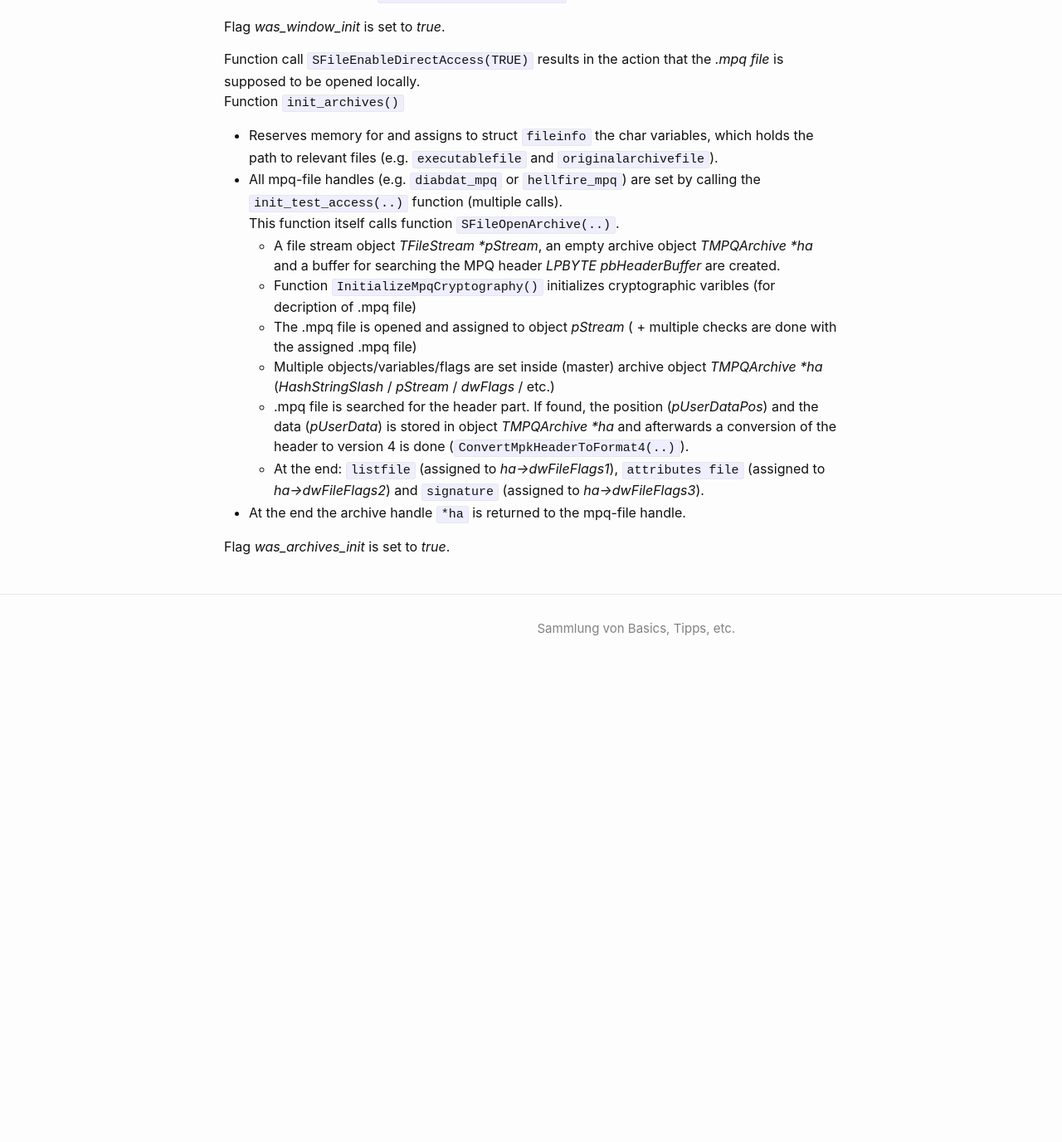
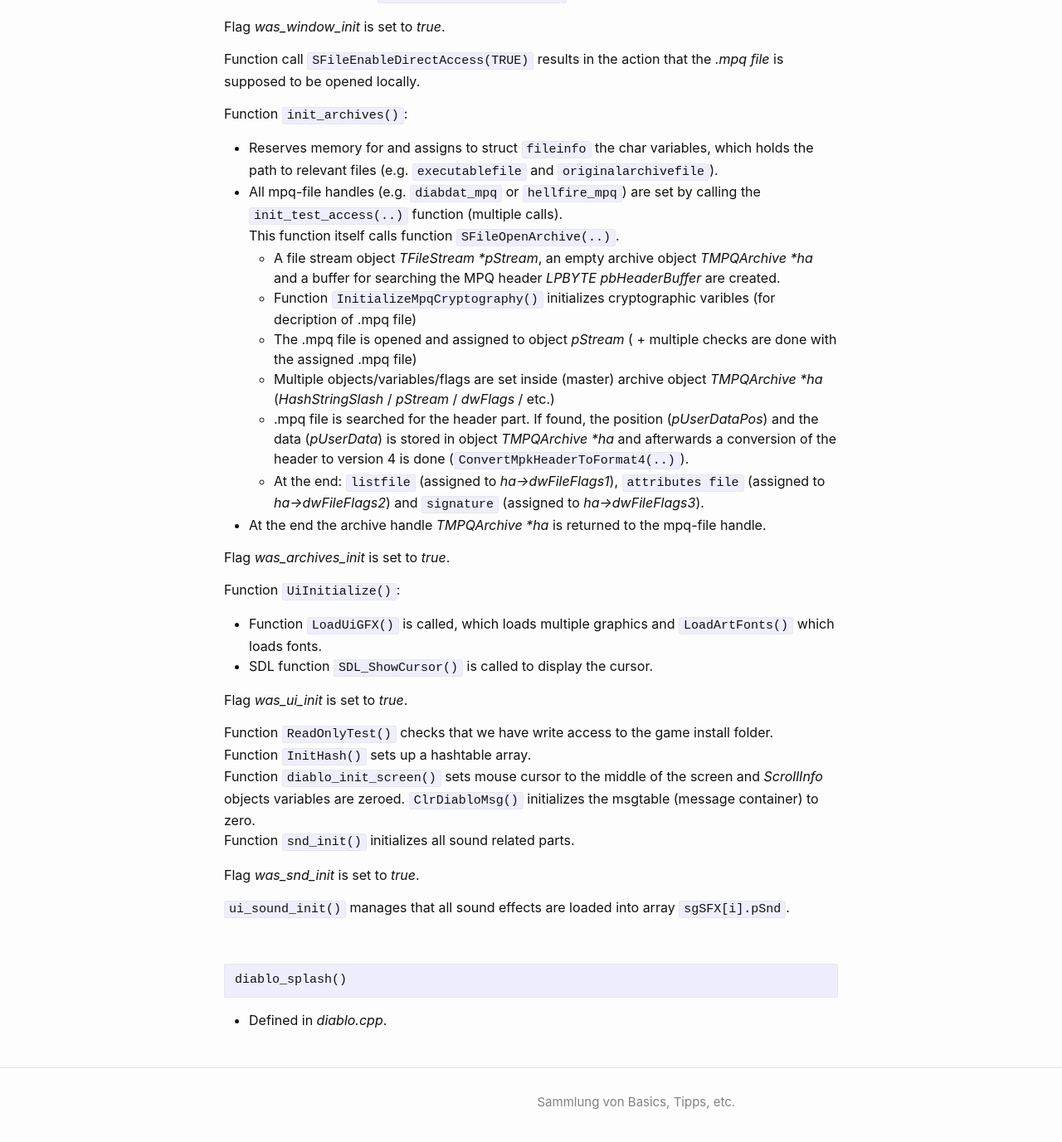
Before and after one commit to Hautaklyttn/progDocs, a Jekyll site: the page built from docs/articles/projects/code_wt_devilution.md, in a window 1280 px wide and 1400 px high, scrolled down 1806 px. Shown: the top 1377 px of the window at 83% size. Built offline with Jekyll 4.4.1, drawn with Linux system fonts in a browser that asks for light colours; before the commit the page ends 2636 px from its top, so only the background shows below that.

Commit message:
Devilution walkthrough update

````diff
--- a/docs/articles/projects/code_wt_devilution.md
+++ b/docs/articles/projects/code_wt_devilution.md
@@ -38,34 +38,57 @@ diablo_init()
 ```
 - Defined in *diablo.cpp*.
 
-First function called is `init_create_window()`
-   - Call of subfunction `SpawnWindow(PROJECT_NAME)`.
-      - `SDL_Init(..)` is called to initialize the SDL's subsystems.
-      - `DvlIntSetting(<key>, <val>)` is called multiple times with `key -> value` pairs which are set in the "diablo.ini" file.
-      - Window setting functions are called (`CalculatePreferdWindowSize`/`AdjustToScreenGeometry`)
-      - In case of *upscaling*, multiple SDL flags are set and SDL functions are called
-      - `SDL_CreateWindow(..)` is called and stored in variable `ghMainWnd`
-      - SDL object `SDL_DisplayMode` created and SDL functions are called (`SDL_GetDisplayMode(..)` / `SDL_CreateRenderer(..)` / `SDL_CreateTexture(..)` / `SDL_RenderSetIntegerScale(..)` / `SDL_RenderSetLogicalSize(..)` / `SDL_GetWindowSize(..)`)
-  - Call of subfunction `dx_init(NULL);`
-      - Game window is shown (functions `SDL_RaiseWindow(ghMainWnd)` and `SDL_ShowWindow(ghMainWnd)`)
-      - *DirectX* connected functions (`SDL_RenderGetLogicalSize(..)` / `SDL_QueryTexture(..)` / `SDL_CreateRGBSurfaceWithFormat(..)`) are called
-      - `palette_init()` is called to initialize the engines color palette.
-  - Setting variables *gpBufStart* ("Upper bound of back buffer.") and *gpBufEnd* ("Lower bound of back buffer.")
-  - Call of SDL function `SDL_DisableScreenSaver()`.
+First function called is `init_create_window()`:
+- Call of subfunction `SpawnWindow(PROJECT_NAME)`.
+  - `SDL_Init(..)` is called to initialize the SDL's subsystems.
+  - `DvlIntSetting(<key>, <val>)` is called multiple times with `key -> value` pairs which are set in the "diablo.ini" file.
+  - Window setting functions are called (`CalculatePreferdWindowSize`/`AdjustToScreenGeometry`)
+  - In case of *upscaling*, multiple SDL flags are set and SDL functions are called
+  - `SDL_CreateWindow(..)` is called and stored in variable `ghMainWnd`
+  - SDL object `SDL_DisplayMode` created and SDL functions are called (`SDL_GetDisplayMode(..)` / `SDL_CreateRenderer(..)` / `SDL_CreateTexture(..)` / `SDL_RenderSetIntegerScale(..)` / `SDL_RenderSetLogicalSize(..)` / `SDL_GetWindowSize(..)`)
+- Call of subfunction `dx_init(NULL);`
+  - Game window is shown (functions `SDL_RaiseWindow(ghMainWnd)` and `SDL_ShowWindow(ghMainWnd)`)
+  - *DirectX* connected functions (`SDL_RenderGetLogicalSize(..)` / `SDL_QueryTexture(..)` / `SDL_CreateRGBSurfaceWithFormat(..)`) are called
+  - `palette_init()` is called to initialize the engines color palette.
+- Setting variables *gpBufStart* ("Upper bound of back buffer.") and *gpBufEnd* ("Lower bound of back buffer.")
+- Call of SDL function `SDL_DisableScreenSaver()`.
 
 Flag *was_window_init* is set to *true*.
 
 Function call `SFileEnableDirectAccess(TRUE)` results in the action that the *.mpq file* is supposed to be opened locally.
-Function `init_archives()`
-   - Reserves memory for and assigns to struct `fileinfo` the char variables, which holds the path to relevant files (e.g. `executablefile` and `originalarchivefile`).
-   - All mpq-file handles (e.g. `diabdat_mpq` or `hellfire_mpq`) are set by calling the `init_test_access(..)` function (multiple calls).
-     This function itself calls function `SFileOpenArchive(..)`.
-      - A file stream object *TFileStream \*pStream*, an empty archive object *TMPQArchive \*ha* and a buffer for searching the MPQ header *LPBYTE pbHeaderBuffer* are created.
-      - Function `InitializeMpqCryptography()` initializes cryptographic varibles (for decription of .mpq file)
-      - The .mpq file is opened and assigned to object *pStream* ( + multiple checks are done with the assigned .mpq file)
-      - Multiple objects/variables/flags are set inside (master) archive object *TMPQArchive \*ha* (*HashStringSlash* / *pStream* / *dwFlags* / etc.)
-      - .mpq file is searched for the header part. If found, the position (*pUserDataPos*) and the data (*pUserData*) is stored in object *TMPQArchive \*ha* and afterwards a conversion of the header to version 4 is done (`ConvertMpkHeaderToFormat4(..)`).
-      - At the end: `listfile` (assigned to *ha->dwFileFlags1*), `attributes file` (assigned to *ha->dwFileFlags2*) and `signature` (assigned to *ha->dwFileFlags3*).
-  - At the end the archive handle ``*ha`` is returned to the mpq-file handle.
+
+Function `init_archives()`:
+- Reserves memory for and assigns to struct `fileinfo` the char variables, which holds the path to relevant files (e.g. `executablefile` and `originalarchivefile`).
+- All mpq-file handles (e.g. `diabdat_mpq` or `hellfire_mpq`) are set by calling the `init_test_access(..)` function (multiple calls).
+ This function itself calls function `SFileOpenArchive(..)`.
+  - A file stream object *TFileStream \*pStream*, an empty archive object *TMPQArchive \*ha* and a buffer for searching the MPQ header *LPBYTE pbHeaderBuffer* are created.
+  - Function `InitializeMpqCryptography()` initializes cryptographic varibles (for decription of .mpq file)
+  - The .mpq file is opened and assigned to object *pStream* ( + multiple checks are done with the assigned .mpq file)
+  - Multiple objects/variables/flags are set inside (master) archive object *TMPQArchive \*ha* (*HashStringSlash* / *pStream* / *dwFlags* / etc.)
+  - .mpq file is searched for the header part. If found, the position (*pUserDataPos*) and the data (*pUserData*) is stored in object *TMPQArchive \*ha* and afterwards a conversion of the header to version 4 is done (`ConvertMpkHeaderToFormat4(..)`).
+  - At the end: `listfile` (assigned to *ha->dwFileFlags1*), `attributes file` (assigned to *ha->dwFileFlags2*) and `signature` (assigned to *ha->dwFileFlags3*).
+- At the end the archive handle *TMPQArchive \*ha* is returned to the mpq-file handle.
 
 Flag *was_archives_init* is set to *true*.
+
+Function `UiInitialize()`:
+- Function `LoadUiGFX()` is called, which loads multiple graphics and `LoadArtFonts()` which loads fonts.
+- SDL function `SDL_ShowCursor()` is called to display the cursor.
+
+Flag *was_ui_init* is set to *true*.
+
+Function `ReadOnlyTest()` checks that we have write access to the game install folder.
+Function `InitHash()` sets up a hashtable array.
+Function `diablo_init_screen()` sets mouse cursor to the middle of the screen and *ScrollInfo* objects variables are zeroed. `ClrDiabloMsg()` initializes the msgtable (message container) to zero.
+Function `snd_init()` initializes all sound related parts.
+
+Flag *was_snd_init* is set to *true*.
+
+`ui_sound_init()` manages that all sound effects are loaded into array `sgSFX[i].pSnd`.
+
+&nbsp;
+
+```c
+diablo_splash()
+```
+- Defined in *diablo.cpp*.
````
